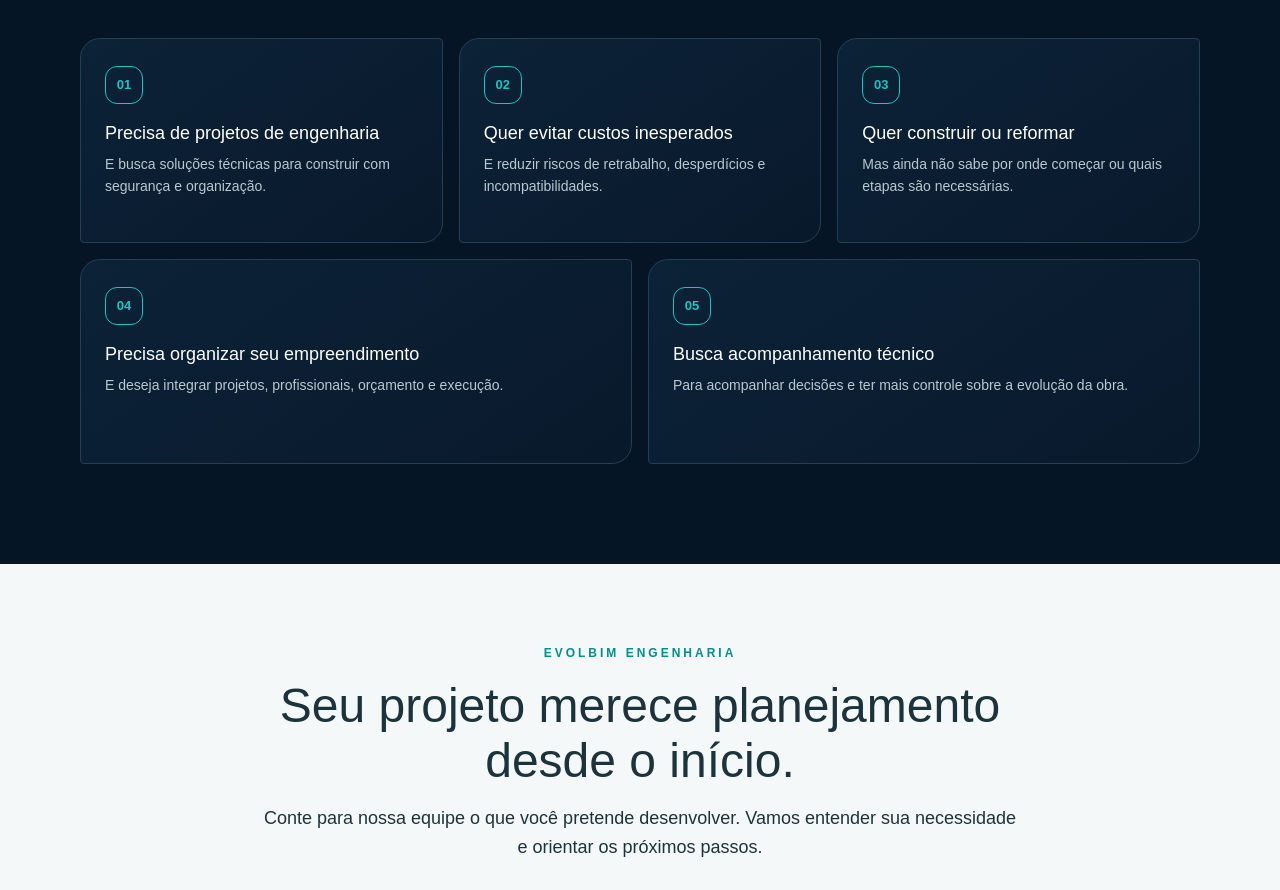
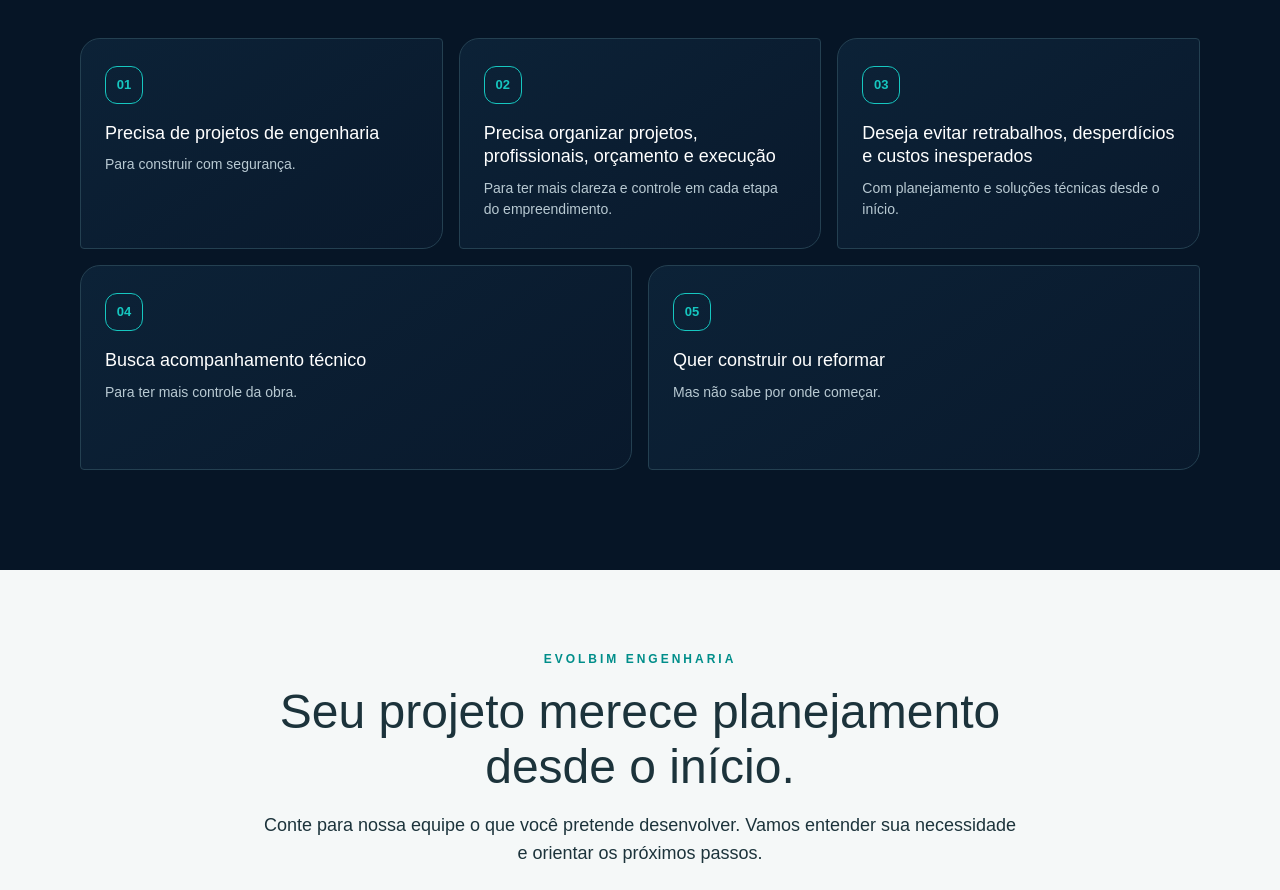
Before and after one commit to PedroDaEvolbim/evolbim-site, a Next.js app: page /solicitar-orcamento in a window 1280 px wide. Shown: the part 820-1710 px from the top of the page. Built offline with nearby package versions, Linux system fonts and the light colour scheme.

Commit message:
Set exact requested audience card order and messaging

```diff
--- a/app/solicitar-orcamento/page.tsx
+++ b/app/solicitar-orcamento/page.tsx
@@ -40,11 +40,11 @@ export default function SolicitarOrcamento() {
           <h2 id="audience-title">A <strong>Evolbim Engenharia</strong> é para você que...</h2>
           <div className="audience-grid">
             {[
-              ["01", "Precisa de projetos de engenharia", "E busca soluções técnicas para construir com segurança e organização."],
-              ["02", "Quer evitar custos inesperados", "E reduzir riscos de retrabalho, desperdícios e incompatibilidades."],
-              ["03", "Quer construir ou reformar", "Mas ainda não sabe por onde começar ou quais etapas são necessárias."],
-              ["04", "Precisa organizar seu empreendimento", "E deseja integrar projetos, profissionais, orçamento e execução."],
-              ["05", "Busca acompanhamento técnico", "Para acompanhar decisões e ter mais controle sobre a evolução da obra."]
+              ["01", "Precisa de projetos de engenharia", "Para construir com segurança."],
+              ["02", "Precisa organizar projetos, profissionais, orçamento e execução", "Para ter mais clareza e controle em cada etapa do empreendimento."],
+              ["03", "Deseja evitar retrabalhos, desperdícios e custos inesperados", "Com planejamento e soluções técnicas desde o início."],
+              ["04", "Busca acompanhamento técnico", "Para ter mais controle da obra."],
+              ["05", "Quer construir ou reformar", "Mas não sabe por onde começar."]
             ].map(([number, title, description]) => (
               <article className="audience-card" key={number}>
                 <span className="audience-number">{number}</span>
```
